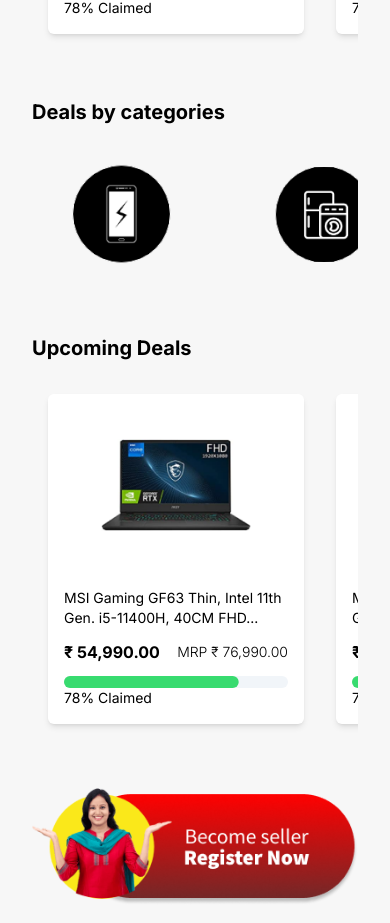
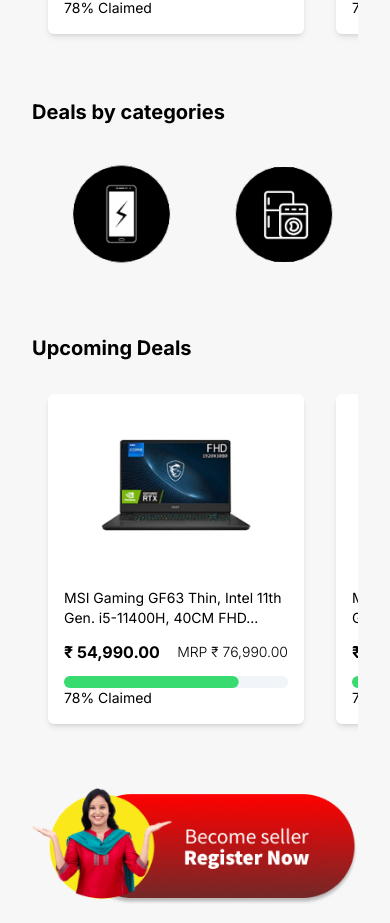
Before and after one commit to rampantvoid/groupbasket, a React (Vite) app: page / in a window 390 px wide. Shown: the part 1094-2017 px from the top of the page. Built offline with nearby package versions, Linux system fonts and the light colour scheme.

Commit message:
FIX: Card alignment

```diff
--- a/src/_root/pages/Home.tsx
+++ b/src/_root/pages/Home.tsx
@@ -66,11 +66,10 @@
         </div>
       </div>
       <div className="bg-[var(--main-background)] w-full flex justify-center text-[var(--primary-text)]">
-        <div className="w-full p-8 2xl:mx-28 flex flex-col gap-8 md:gap-14">
+        <div className="w-full p-8 2xl:mx-64 flex flex-col gap-8 md:gap-14">
           {/* deals */}
           <div className="w-full flex flex-col">
-            <p className="font-bold text-xl">Deals closing soon!</p>
-
+            <p className="font-bold text-xl ">Deals closing soon!</p>
             <ScrollArea className="w-full">
               <div className="flex w-max py-8 px-4 gap-8 mx-auto">
                 {deals.map((deal, key) => (
@@ -112,8 +111,8 @@
           <div className="w-full flex flex-col">
             <p className="font-bold text-xl">Deals by categories</p>
 
-            <ScrollArea className="w-full">
-              <div className="flex w-max p-8 gap-24 mx-auto">
+            <ScrollArea className="w-full ">
+              <div className="flex w-max p-8 gap-14 mx-auto">
                 {categories.map((i, key) => (
                   <img
                     src={i.image}
@@ -132,7 +131,7 @@
             <p className="font-bold text-xl">Upcoming Deals</p>
 
             <ScrollArea className="w-full">
-              <div className="flex w-max py-8 px-4 gap-8 2xl:gap-12 mx-auto">
+              <div className="flex w-max py-8 px-4 gap-8 mx-auto">
                 {deals.map((deal, key) => (
                   <Link to={`/product/${key + 1}`}>
                     <div
```
